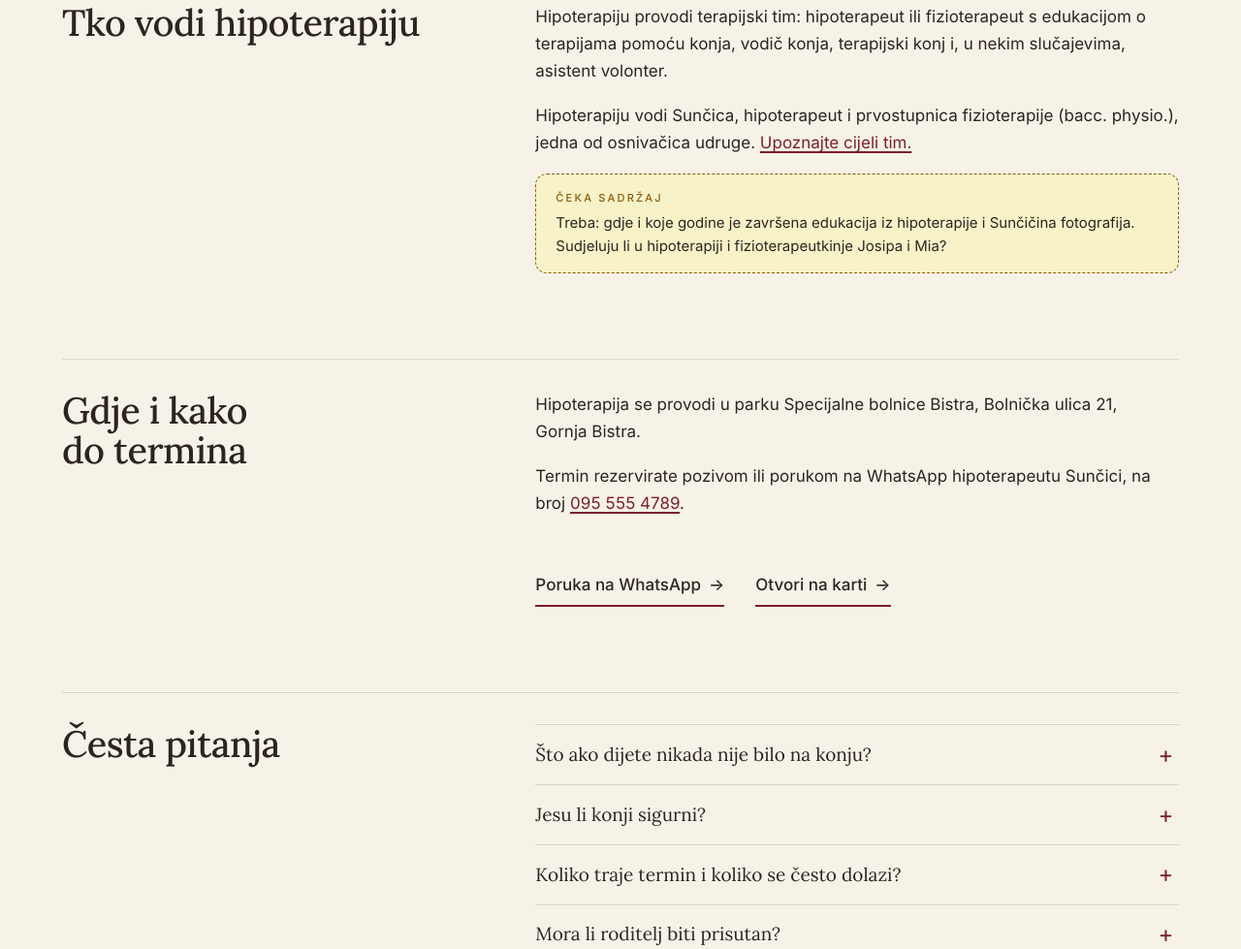
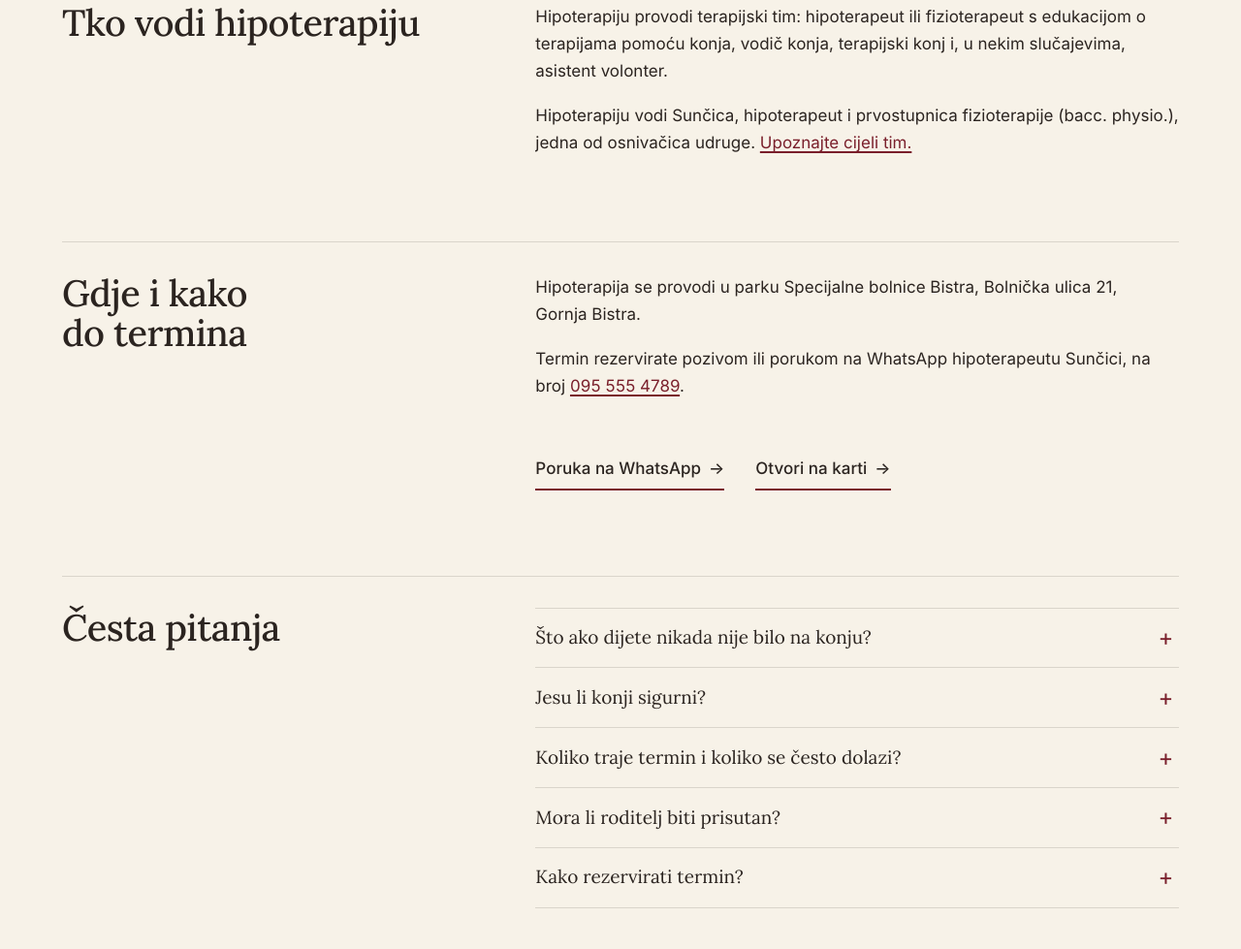
Before and after one commit to qrqic/visolis, a website with bundled scripts: page site/hipoterapija.html in a window 1280 px wide. Shown: the part 4538-5517 px from the top of the page at 97% size. Built offline with nearby package versions, Linux system fonts and the light colour scheme.

Commit message:
Remove unnecessary paragraph from hipoterapija.html
Removed a paragraph about additional information needed for hipoterapija.

```diff
--- a/site/hipoterapija.html
+++ b/site/hipoterapija.html
@@ -178,7 +178,7 @@
         <div class="pod-blok__tekst">
           <p>Hipoterapiju provodi terapijski tim: hipoterapeut ili fizioterapeut s edukacijom o terapijama pomoću konja, vodič konja, terapijski konj i, u nekim slučajevima, asistent volonter.</p>
           <p>Hipoterapiju vodi Sunčica, hipoterapeut i prvostupnica fizioterapije (bacc. physio.), jedna od osnivačica udruge. <a href="o-nama.html#tim">Upoznajte cijeli tim.</a></p>
-          <p class="ceka">Treba: gdje i koje godine je završena edukacija iz hipoterapije i Sunčičina fotografija. Sudjeluju li u hipoterapiji i fizioterapeutkinje Josipa i Mia?</p>
+
         </div>
       </section>
 
```
